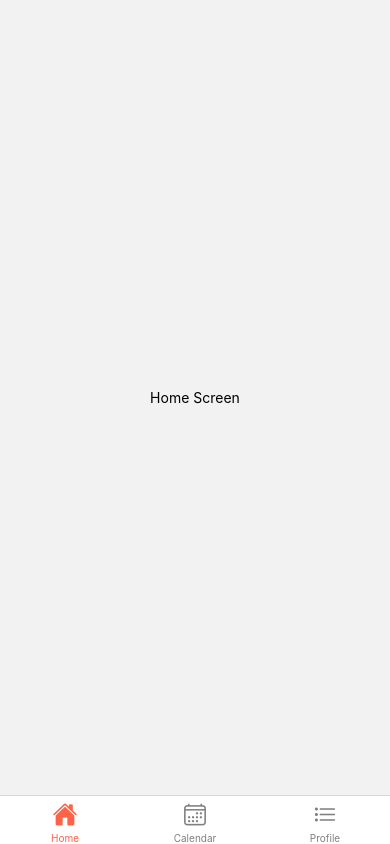
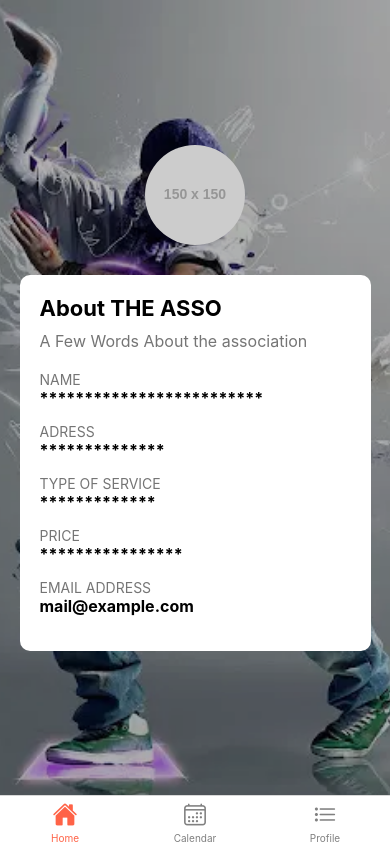
Before and after one commit to Maxence-De-Poorter/ISEN3-front, a React Native app in the folder ISEN3-front/: screen /Home in a window 390 px wide. Both pictures are taken after a click on the button "GO TO HOME". Built offline with nearby package versions, Linux system fonts and the light colour scheme.

Commit message:
HomeScreen update
Update du Homescreen

```diff
--- a/ISEN3-front/package.json
+++ b/ISEN3-front/package.json
@@ -14,6 +14,7 @@
     "@react-navigation/native": "^6.1.17",
     "@react-navigation/stack": "^6.3.29",
     "expo": "~51.0.8",
+    "expo-av": "~14.0.5",
     "expo-status-bar": "~1.12.1",
     "react": "18.2.0",
     "react-dom": "18.2.0",
@@ -21,6 +22,7 @@
     "react-native-safe-area-context": "4.10.1",
     "react-native-screens": "3.31.1",
     "react-native-vector-icons": "^10.1.0",
+    "react-native-video": "^6.1.2",
     "react-native-web": "~0.19.10"
   },
   "devDependencies": {
--- a/ISEN3-front/screens/HomeScreen.js
+++ b/ISEN3-front/screens/HomeScreen.js
@@ -1,13 +1,126 @@
 import React from 'react';
-import { View, Text, Button } from 'react-native';
+import { StyleSheet, Text, View, Image, ScrollView, Dimensions, ImageBackground } from 'react-native';
+import img from "../assets/img.png";
 
-function HomeScreen({ navigation }) {
+const App = () => {
     return (
-        <View style={{ flex: 1, justifyContent: 'center', alignItems: 'center' }}>
-            <Text>Home Screen
-            </Text>
-        </View>
+        <ScrollView contentContainerStyle={styles.container}>
+            <ImageBackground source={img} resizeMode="cover" style={styles.imageBackground}>
+                <View style={styles.overlay}>
+                    <Text style={styles.appName}>Let's Dance</Text>
+                </View>
+                <View style={styles.profileSection}>
+                    <Image
+                        source={{ uri: 'https://via.placeholder.com/150' }}
+                        style={styles.profileImage}
+                    />
+                </View>
+                <View style={styles.aboutSection}>
+                    <Text style={styles.aboutHeader}>About THE ASSO</Text>
+                    <Text style={styles.aboutSubHeader}>A Few Words About the association</Text>
+                    <View style={styles.infoItem}>
+                        <Text style={styles.infoLabel}>NAME</Text>
+                        <Text style={styles.infoValue}>*************************</Text>
+                    </View>
+                    <View style={styles.infoItem}>
+                        <Text style={styles.infoLabel}>ADRESS</Text>
+                        <Text style={styles.infoValue}>**************</Text>
+                    </View>
+                    <View style={styles.infoItem}>
+                        <Text style={styles.infoLabel}>TYPE OF SERVICE</Text>
+                        <Text style={styles.infoValue}>*************</Text>
+                    </View>
+                    <View style={styles.infoItem}>
+                        <Text style={styles.infoLabel}>PRICE</Text>
+                        <Text style={styles.infoValue}>****************</Text>
+                    </View>
+                    <View style={styles.infoItem}>
+                        <Text style={styles.infoLabel}>EMAIL ADDRESS</Text>
+                        <Text style={styles.infoValue}>mail@example.com</Text>
+                    </View>
+                </View>
+            </ImageBackground>
+        </ScrollView>
     );
-}
+};
 
-export default HomeScreen;
+const styles = StyleSheet.create({
+    container: {
+        flexGrow: 1,
+    },
+    imageBackground: {
+        flex: 1,
+        width: '100%',
+        height: Dimensions.get('window').height,
+        justifyContent: 'center',
+        alignItems: 'center',
+    },
+    overlay: {
+        position: 'absolute',
+        top: 0,
+        left: 0,
+        right: 0,
+        bottom: 0,
+        justifyContent: 'center',
+        alignItems: 'center',
+        backgroundColor: 'rgba(0, 0, 0, 0.3)', // Optional: Add a dark overlay for better text visibility
+    },
+    appName: {
+        color: '#fff',
+        fontSize: 24,
+        fontWeight: 'bold',
+    },
+    profileSection: {
+        alignItems: 'center',
+        marginVertical: 20,
+    },
+    profileImage: {
+        width: 100,
+        height: 100,
+        borderRadius: 50,
+        marginBottom: 10,
+    },
+    profileName: {
+        fontSize: 22,
+        fontWeight: 'bold',
+    },
+    profileTitle: {
+        fontSize: 16,
+        color: '#616161',
+    },
+    socialIcons: {
+        flexDirection: 'row',
+        marginTop: 10,
+        // Add styles for social media icons here
+    },
+    aboutSection: {
+        width: '90%',
+        backgroundColor: '#fff',
+        padding: 20,
+        borderRadius: 10,
+        marginBottom: 20,
+    },
+    aboutHeader: {
+        fontSize: 22,
+        fontWeight: 'bold',
+        marginBottom: 10,
+    },
+    aboutSubHeader: {
+        fontSize: 16,
+        color: '#757575',
+        marginBottom: 20,
+    },
+    infoItem: {
+        marginBottom: 15,
+    },
+    infoLabel: {
+        fontSize: 14,
+        color: '#757575',
+    },
+    infoValue: {
+        fontSize: 16,
+        fontWeight: 'bold',
+    },
+});
+
+export default App;
```
Also changed, not shown: ISEN3-front/assets/img.png (added), 1 other file (tests, documents, lock files or other folders).
